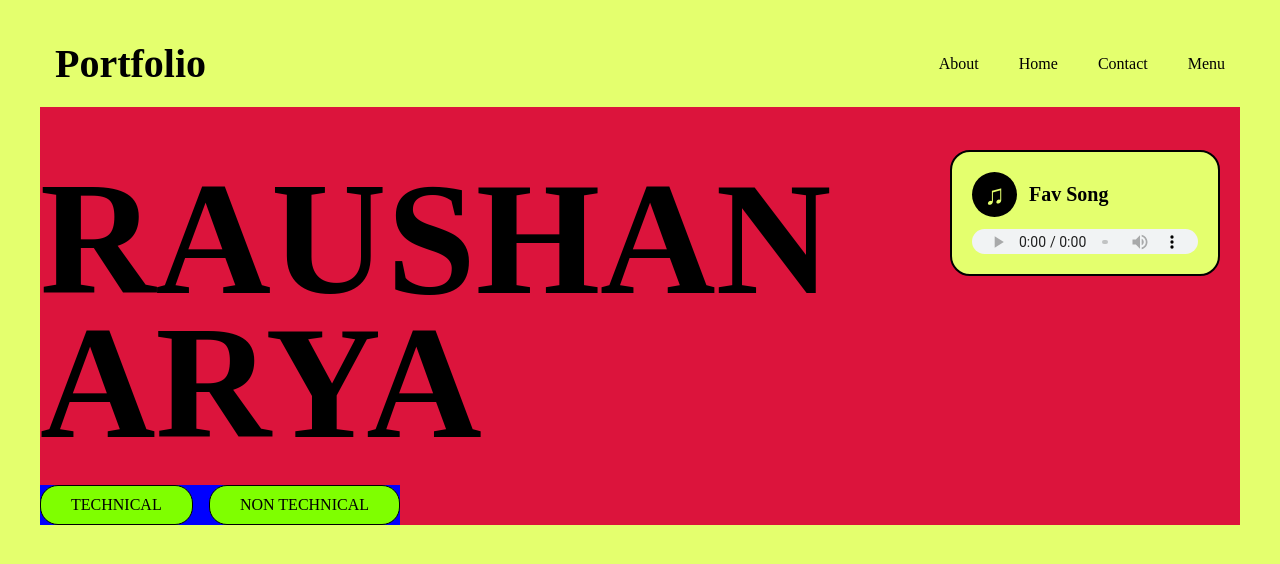
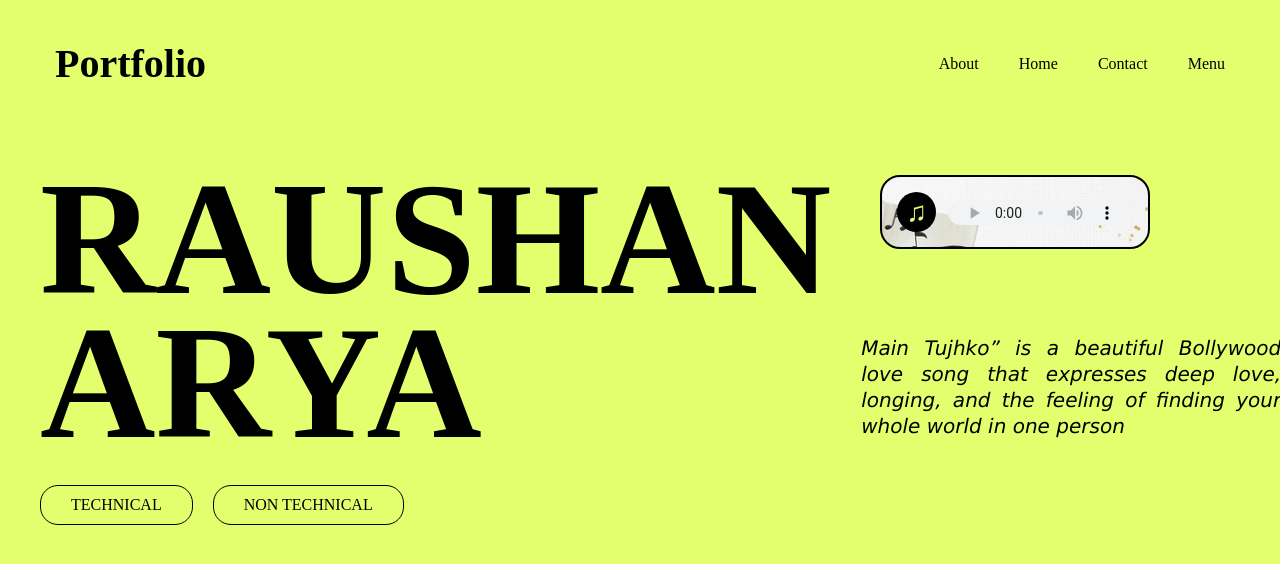
Before and after one commit to RAUSHANARYA/practice01, a plain HTML site: page index1.html in a window 1280 px wide. Drawn offline with Linux system fonts and the light colour scheme.

Commit message:
css web page done

```diff
--- a/index1.html
+++ b/index1.html
@@ -1,15 +1,15 @@
-<!DOCTYPE html>
+<!doctype html>
 <html lang="en">
   <head>
-    <meta charset="UTF-8">
-    <meta name="viewport" content="width=device-width, initial-scale=1.0">
+    <meta charset="UTF-8" />
+    <meta name="viewport" content="width=device-width, initial-scale=1.0" />
     <title>Document</title>
-    <link rel="stylesheet" href="style1.css">
+    <link rel="stylesheet" href="style1.css" />
   </head>
   <body>
     <main>
       <nav>
-        <h2> Portfolio </h2>
+        <h2>Portfolio</h2>
         <div class="linkss">
           <a href="">About</a>
           <a href="">Home</a>
@@ -17,32 +17,40 @@
           <a href="">Menu</a>
         </div>
       </nav>
+      <div class="conatiner">
+
          <div class="hero">
         <div class="textss">
-             <h1>
-                RAUSHAN ARYA
-           </h1>
+          <h1>RAUSHAN ARYA</h1>
         </div>
         <div class="box">
-            <div class="box1">
-                TECHNICAL
+          <div class="box1">TECHNICAL</div>
+          <div class="box2">NON TECHNICAL</div>
         </div>
-            <div class="box2">
-                NON TECHNICAL
       </div>
+
+        <div class="ms">
+          <div class="box3">
+
+          <audio controls preload="metadata">
+            <source
+              src="./music/Maine-Khud-Ko-De-Diya-Hai-Tujhko.mp3"
+              type="audio/mpeg"
+            />
+            Your browser does not support audio.
+          </audio>
+          </div>
+          <div class="box4">
+            Main Tujhko” is a beautiful Bollywood love song that expresses deep
+            love, longing, and the feeling of finding your whole world in one
+            person
+          </div>
+        </div>
+
 
       </div>
 
-       </div>
 
-<div class="ms">
-    <div class="box3">Fav Song</div>
-
-    <audio controls preload="metadata">
-        <source src="./music/Maine-Khud-Ko-De-Diya-Hai-Tujhko.mp3" type="audio/mpeg">
-        Your browser does not support audio.
-    </audio>
-</div>
 
     </main>
   </body>
--- a/style1.css
+++ b/style1.css
@@ -11,6 +11,12 @@ main {
     background-color: #E4FF6E;
     padding: 20px 40px;
     position: relative;
+}
+.conatiner
+{
+    display: flex;
+    flex-direction: row;
+
 }
 
 nav {
@@ -36,9 +42,10 @@ nav h2 {
 }
 
 .hero {
-    background-color: crimson;
+
     display: flex;
     flex-direction: column;
+    width:800px;
 }
 
 .textss {
@@ -52,7 +59,7 @@ nav h2 {
     display: flex;
     align-items: center;
     justify-content: space-between;
-    background-color: blue;
+    gap: 20px;
     margin-top: 30px;
     width: 30%;
 }
@@ -62,7 +69,7 @@ nav h2 {
     display: flex;
     align-items: center;
     justify-content: center;
-    background-color: chartreuse;
+
     border: 1px solid black;
     border-radius: 18px;
     padding: 0 30px;
@@ -75,21 +82,36 @@ nav h2 {
     background-color: rgb(198, 227, 103);
 }
 
-.ms {
-    position: absolute;
-    top: 150px;
-    right: 40px;
+.ms
+{
 
     display: flex;
-    flex-direction: column;
+    align-items:flex-end;
+
+    width: 600px;
+
+      margin-right: 10px;
+
+}
+.box3 {
+    position: absolute;
+    top: 175px;
+    right: 130px;
+
+    display: flex;
+
     gap: 12px;
-    margin-right: 20px;
+
     width: 270px;
-    padding: 20px;
+    padding: 15px;
 
     background-color: #E4FF6E;
     border: 2px solid black;
     border-radius: 20px;
+
+    background-image: url(./images/audio1.png);
+     background-position: center;
+     background-size: cover;
 
 }
 
@@ -110,8 +132,8 @@ nav h2 {
     align-items: center;
     justify-content: center;
 
-    width: 45px;
-    height: 45px;
+    width: 50px;
+    height: 40px;
 
     background-color: black;
     color: #E4FF6E;
@@ -121,16 +143,39 @@ nav h2 {
 }
 
 /* Audio player with full controls */
-.ms audio {
+.box3 audio {
     display: block;
     width: 100%;
     height: 25px;
 }
 
 /* Hover effect */
-.ms:hover {
+.box3:hover {
     transform: translateY(-1px);
     box-shadow: 2px 2px 5px black;
     transition: 0.2s ease;
     background-color: #b2c461;
 }
+
+.box4
+{
+    height: 80px;
+    width: 440px;
+    padding: 10px;
+    margin-bottom: 120px;
+    margin-left:20px ;
+   font-family: Impact, Haettenschweiler, 'Arial Narrow Bold', sans-serif;
+     font-family:Verdana, Geneva, Tahoma, sans-serif;
+    font-size: 20px;
+
+    font-style: italic;
+
+    line-height: 1.3;
+
+
+
+    text-align: justify;
+
+
+
+}
```
Also changed, not shown: images/audio.png (added), images/audio1.png (added). Lines whose indentation alone changed are shown as unchanged.
